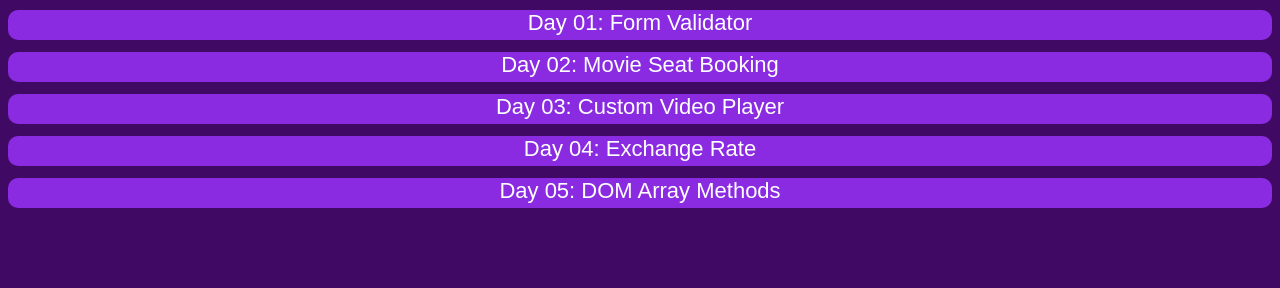
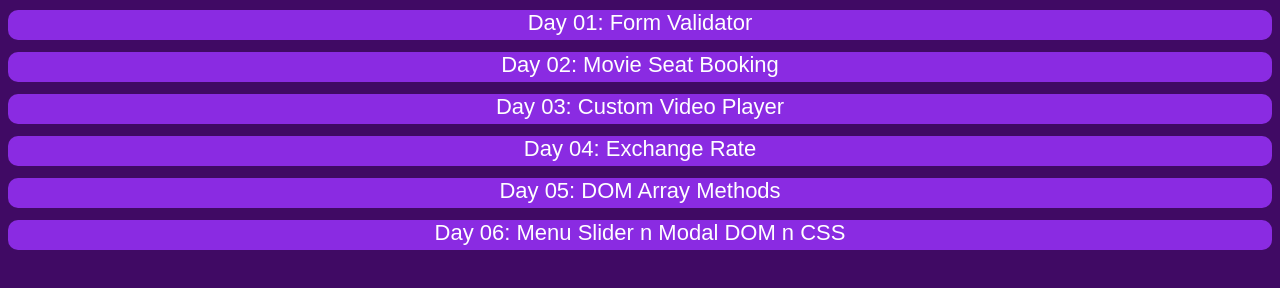
Before and after one commit to duykhanhtrandev/Vanilla-JavaScript, a plain HTML site: page index.html in a window 1280 px wide. Drawn offline with Linux system fonts and the light colour scheme; a web font is replaced by a local one.

Commit message:
My Landing Page

```diff
--- a/index.html
+++ b/index.html
@@ -15,6 +15,7 @@
     <a target="_blank" href="./Day 03 - Custom Video Player/index.html">Day 03: Custom Video Player</a>
     <a target="_blank" href="./Day 04 - Exchange Rate/index.html">Day 04: Exchange Rate</a>
     <a target="_blank" href="./Day 05 - DOM Array Methods/index.html">Day 05: DOM Array Methods</a>
+    <a target="_blank" href="./Day 06 - Menu Slider n Modal DOM n CSS/index.html">Day 06: Menu Slider n Modal DOM n CSS</a>
 </body>
 
 </html>
```
